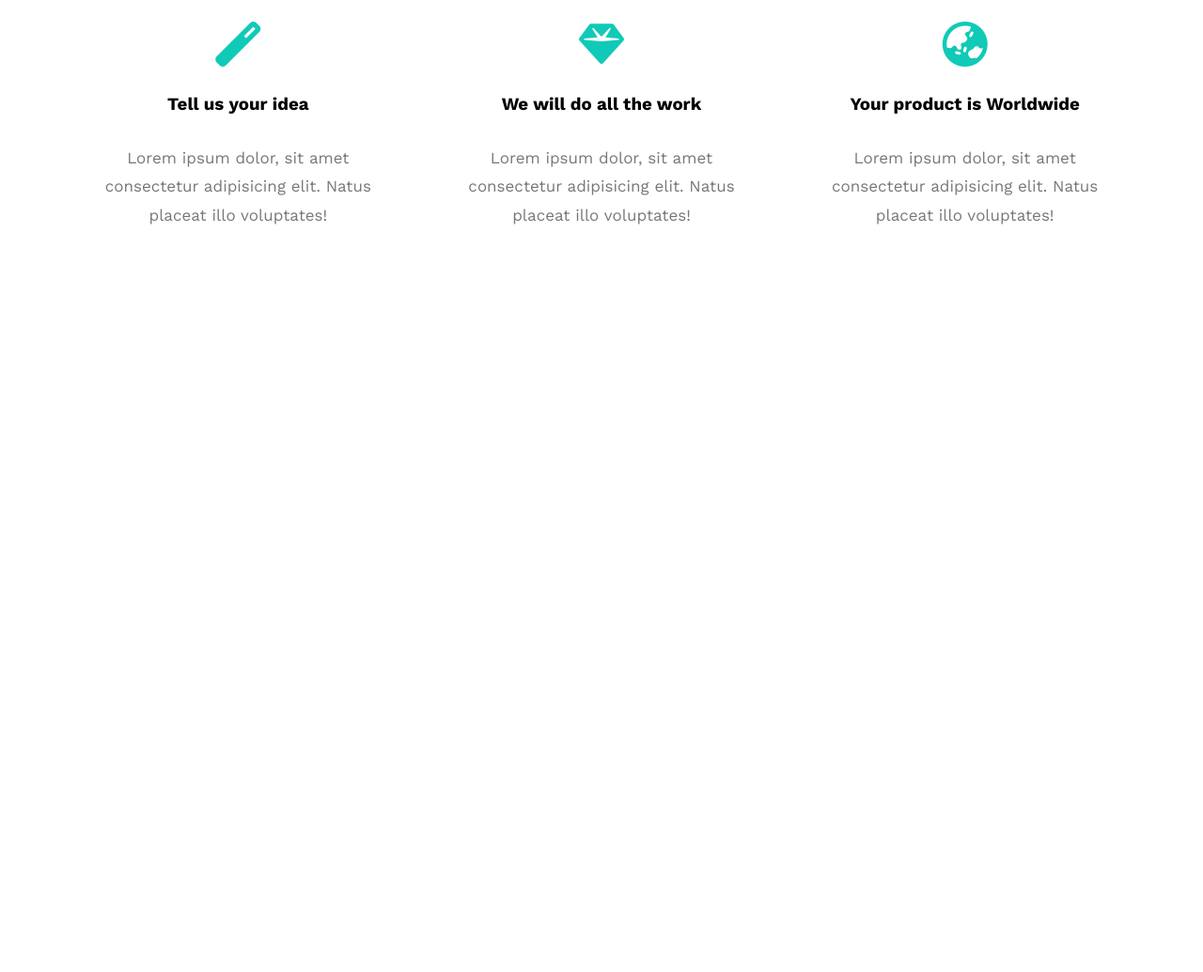
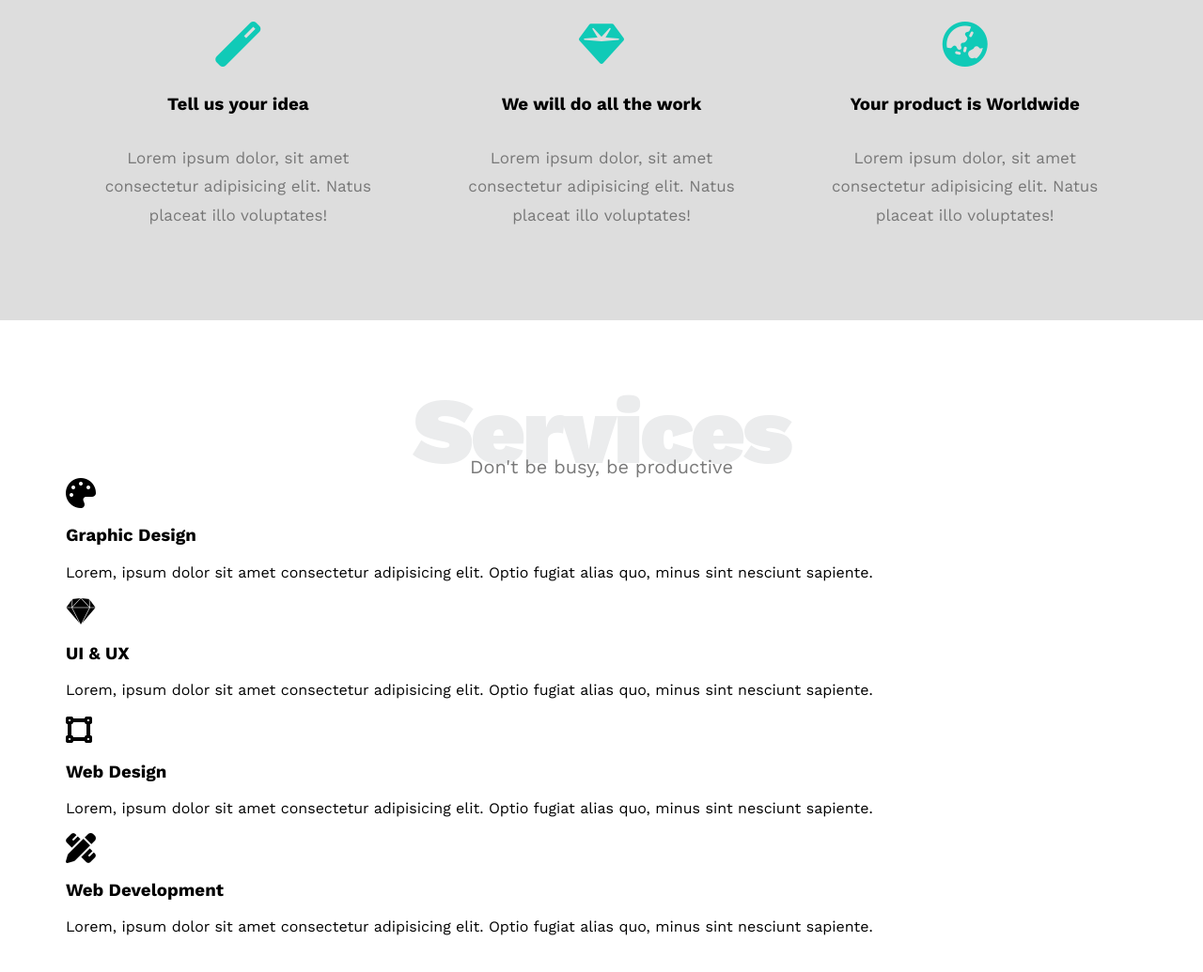
Before and after one commit to ELHARFALI/Template_1, a plain HTML site: page index.html in a window 1280 px wide. Shown: the part 857-1892 px from the top of the page at 94% size. Before the commit the page ends 1198 px from the top, so only its background shows below. Drawn offline with nearby package versions, Linux system fonts and the light colour scheme.

Commit message:
Services part 1

```diff
--- a/index.html
+++ b/index.html
@@ -42,6 +42,7 @@
 
     <!-- End Header -->
 
+
     <!-- Start Landing Section -->
 
     <div class="landing">
@@ -52,6 +53,7 @@
     </div>
 
     <!-- End Landing Section -->
+
 
     <!-- Start Features Section -->
 
@@ -81,5 +83,71 @@
 
     <!-- End Features Section -->
 
+
+    <!-- Start Services Section -->
+
+    <div class="services" id="services">
+        <div class="container">
+
+            <h2 class="special__heading">
+                Services
+            </h2>
+
+            <p>Don't be busy, be productive</p>
+
+            <div class="services__content">
+
+                <div class="col">
+                    <!-- Start Serveice -->
+                    <div class="srv">
+                        <i class="fas fa-palette fa-2x"></i>
+                        <div class="text">
+                            <h3>Graphic Design</h3>
+                            <p>Lorem, ipsum dolor sit amet consectetur adipisicing elit. Optio fugiat alias quo, minus sint nesciunt sapiente.</p>
+                        </div>
+                    </div>
+                    <!-- ------------------- -->
+                    <div class="srv">
+                        <i class="fab fa-sketch fa-2x"></i>
+                        <div class="text">
+                            <h3>UI & UX</h3>
+                            <p>Lorem, ipsum dolor sit amet consectetur adipisicing elit. Optio fugiat alias quo, minus sint nesciunt sapiente.</p>
+                        </div>
+                    </div>
+                    <!-- End Serveice -->
+                </div>
+
+                <div class="col">
+                    <!-- Start Serveice -->
+                    <div class="srv">
+                        <i class="fas fa-vector-square fa-2x"></i>
+                        <div class="text">
+                            <h3>Web Design</h3>
+                            <p>Lorem, ipsum dolor sit amet consectetur adipisicing elit. Optio fugiat alias quo, minus sint nesciunt sapiente.</p>
+                        </div>
+                    </div>
+                    <!-- ------------------- -->
+                    <div class="srv">
+                        <i class="fas fa-pencil-ruler fa-2x"></i>
+                        <div class="text">
+                            <h3>Web Development</h3>
+                            <p>Lorem, ipsum dolor sit amet consectetur adipisicing elit. Optio fugiat alias quo, minus sint nesciunt sapiente.</p>
+                        </div>
+                    </div>
+                    <!-- End Serveice -->
+                </div>
+
+                <div class="col">
+
+                </div>
+
+            </div>
+
+        </div>
+    </div>
+
+    <!-- End Services Section -->
+
+
 </body>
 </html>
--- a/scss/_features.scss
+++ b/scss/_features.scss
@@ -4,6 +4,7 @@
 .features {
     padding-top: 60px;
     padding-bottom: 60px;
+    background-color: #ddd;
 
     .container {
         display: grid;
--- a/scss/_mixins.scss
+++ b/scss/_mixins.scss
@@ -1,3 +1,10 @@
+@mixin mobile {
+    @media (max-width: 767px) {
+        @content;
+    }
+}
+
+
 @mixin small {
     @media (min-width: 768px) {
         @content;
--- /dev/null
+++ b/scss/_services.scss
@@ -0,0 +1,5 @@
+
+.services {
+    padding-top: 60px;
+    padding-bottom: 60px;
+}
--- a/scss/style.scss
+++ b/scss/style.scss
@@ -3,6 +3,7 @@
 @import "header";
 @import "landing";
 @import "features";
+@import "services";
 
 @import url("https://fonts.googleapis.com/css2?family=Work+Sans:wght@300;400;500;600;700;900&display=swap");
 
@@ -44,3 +45,27 @@ body {
         }
     }
 }
+
+.special__heading {
+    color: #ebeced;
+    font-size: 100px;
+    font-weight: 800;
+    text-align: center;
+    letter-spacing: -3px;
+    margin: 0;
+
+    @include mobile {
+        font-size: 60px;
+    }
+
+    & + p {
+        margin: -30px 0 0 ;
+        font-size: 20px;
+        text-align: center;
+        color: #797979;
+
+        @include mobile {
+            margin: -20px 0 0;
+        }
+    }
+}
```
Also changed, not shown: dist/css/style.css, 1 other file.
